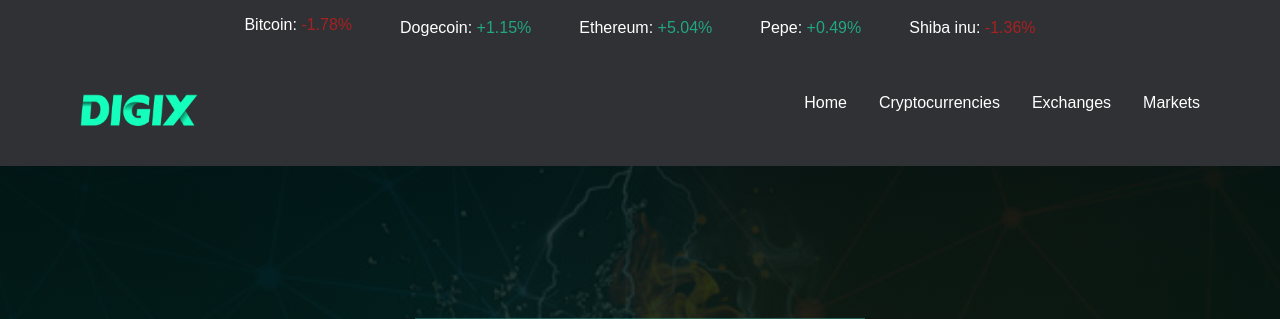
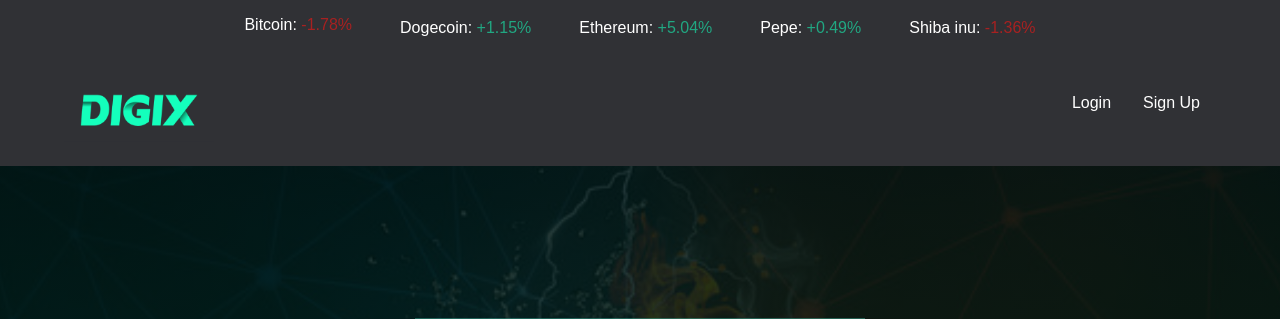
Before and after one commit to RH0IS/DIGIX, a Django app: page /login/ in a window 1280 px wide. Shown: the top 319 px of the page. Run offline with Django 4.2, Linux system fonts and the light colour scheme; some libraries are stand-ins or nearby versions.

Commit message:
Ruchika Gohil | authentication | solved error and integrated the login view for different pages

```diff
--- a/authentication/urls.py
+++ b/authentication/urls.py
@@ -5,6 +5,7 @@ from . import views
 urlpatterns = [
     path('signup/', views.signup, name='signup'),
         path('login/', views.login_view, name='login'),
+    path('logout/', views.custom_logout, name='logout'),
 
     path('user_profile/', views.user_profile, name='user_profile'),
 ]
--- a/authentication/views.py
+++ b/authentication/views.py
@@ -1,5 +1,5 @@
 # userauth/views.py
-from django.contrib.auth import login, authenticate
+from django.contrib.auth import login, authenticate, logout
 from django.contrib.auth.forms import UserCreationForm
 from django.shortcuts import render, redirect
 from .models import UserProfile
@@ -38,5 +38,10 @@ def login_view(request):
             return redirect('crypto_list')
         else:
             error_message = "Invalid username or password. Please try again."
-            return render(request, 'login.html', {'error_message': error_message})
+            return render(request, 'coinmarketapp/error.html', {'error_message': error_message})
     return render(request, 'authentication/login.html')
+
+def custom_logout(request):
+        logout(request)
+
+        return redirect('login')
--- a/coinmarketapp/views.py
+++ b/coinmarketapp/views.py
@@ -13,7 +13,7 @@ from .forms import RowSelectionForm
 stripe.api_key = 'sk_test_Hrs6SAopgFPF0bZXSN3f6ELN'
 
 
-
+@login_required(login_url='login')
 def crypto_list(request):
     # Define the CoinMarketCap API URL
     form = RowSelectionForm(request.GET or None)
--- a/templates/coinmarketapp/base.html
+++ b/templates/coinmarketapp/base.html
@@ -58,10 +58,18 @@
 
         <nav>
           <ul>
+            {% if user.is_authenticated %}
             <li><a href="/home">Home</a></li>
             <li><a href="#">Cryptocurrencies</a></li>
             <li><a href="#">Exchanges</a></li>
             <li><a href="#">Markets</a></li>
+            <li><a href="{% url 'logout' %}">Logout</a></li>
+            {% else %}
+
+               <!-- If user is not authenticated, you can show different content or simply not display the links -->
+               <li><a href="{% url 'login' %}">Login</a></li>
+               <li><a href="{% url 'signup' %}">Sign Up</a></li>
+             {% endif %}
           </ul>
         </nav>
       </div>
```
Also changed, not shown: db.sqlite3.
